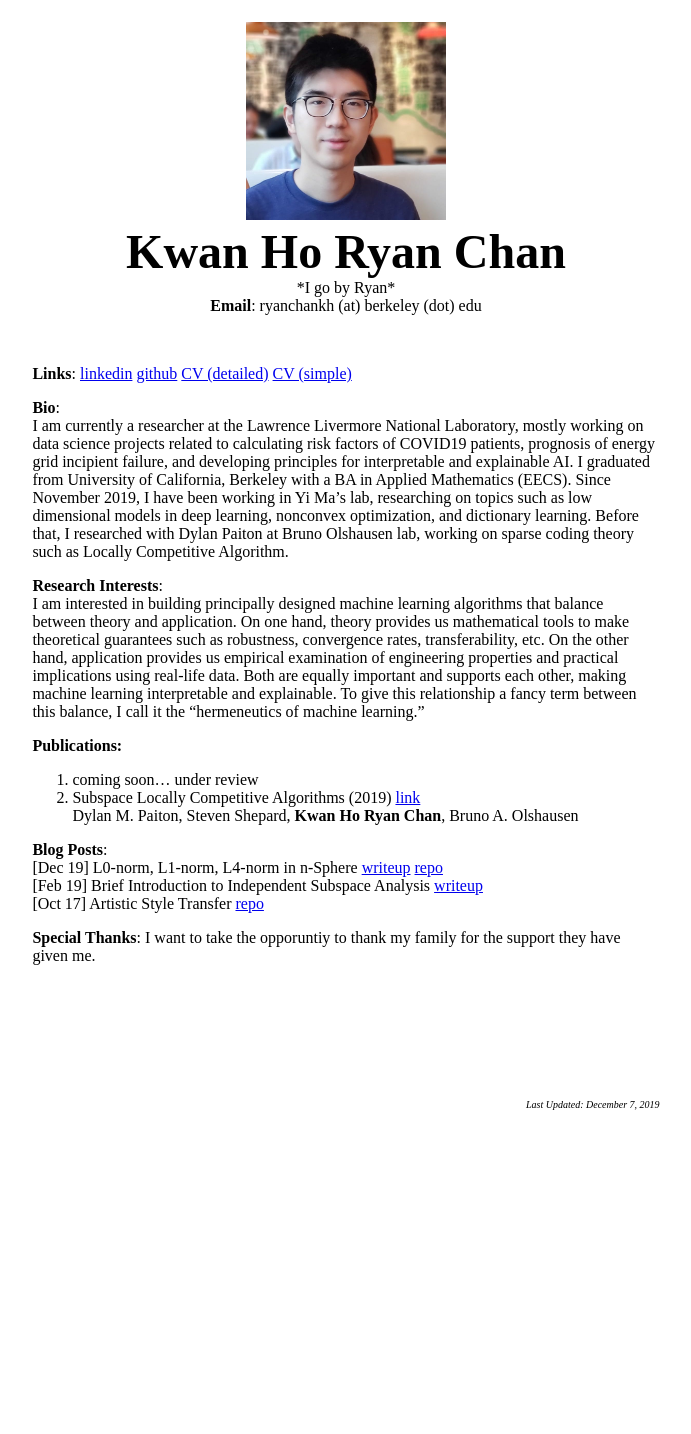
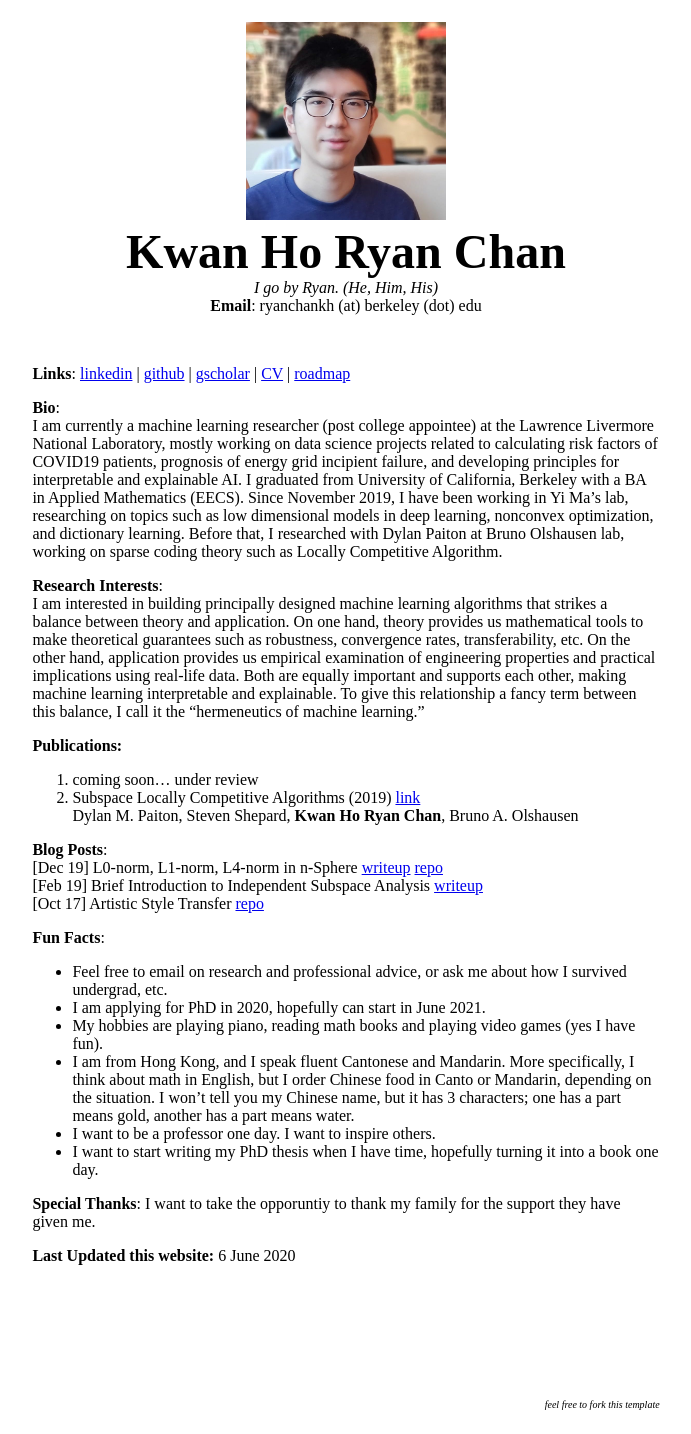
Before and after one commit to ryanchankh/ryanchankh.github.io, a Jekyll site: the page built from index.md, in a window 1280 px wide. Shown: the whole page, without its empty margins (294-985 px from the left). Built offline with Jekyll 4.4.1, drawn with Linux system fonts in a browser that asks for light colours; before the commit the page ends 1134 px from its top, so only the background shows below that.

Commit message:
add roadmap

```diff
--- a/_layouts/default.html
+++ b/_layouts/default.html
@@ -8,6 +8,6 @@
   <p></p>
 
   <footer>
-    <i><font size="1">Last Updated: December 7, 2019</font></i>
+    <i><font size="1">feel free to fork this template</font></i>
   </footer>
 </html>
--- a/index.md
+++ b/index.md
@@ -5,21 +5,22 @@
 
 <center><img src="headshot.jpg" alt="headshot" width="200"/></center>
 <center><strong><font size="10">Kwan Ho Ryan Chan</font></strong></center>
-<center>*I go by Ryan*</center>
+<center><i>I go by Ryan. (He, Him, His)</i></center>
 <center><strong>Email</strong>: ryanchankh (at) berkeley (dot) edu <br></center>
 <br>
 
 **Links**:
-[linkedin](https://www.linkedin.com/in/ryanchankh)
-[github](https://www.github.com/ryanchankh)
-[CV (detailed)](./full_cv.pdf)
-[CV (simple)](./cv.pdf)
+[linkedin](https://www.linkedin.com/in/ryanchankh) |
+[github](https://www.github.com/ryanchankh) |
+[gscholar](https://scholar.google.com/citations?user=DBXWBqcAAAAJ&hl=en) |
+[CV](./files/full_cv.pdf) |
+[roadmap](./files/roadmap.md)
 
 **Bio**: <br>
-I am currently a researcher at the Lawrence Livermore National Laboratory, mostly working on data science projects related to calculating risk factors of COVID19 patients, prognosis of energy grid incipient failure, and developing principles for interpretable and explainable AI. I graduated from University of California, Berkeley with a BA in Applied Mathematics (EECS). Since November 2019, I have been working in Yi Ma's lab, researching on topics such as low dimensional models in deep learning, nonconvex optimization, and dictionary learning. Before that, I researched with Dylan Paiton at Bruno Olshausen lab, working on sparse coding theory such as Locally Competitive Algorithm.
+I am currently a machine learning researcher (post college appointee) at the Lawrence Livermore National Laboratory, mostly working on data science projects related to calculating risk factors of COVID19 patients, prognosis of energy grid incipient failure, and developing principles for interpretable and explainable AI. I graduated from University of California, Berkeley with a BA in Applied Mathematics (EECS). Since November 2019, I have been working in Yi Ma's lab, researching on topics such as low dimensional models in deep learning, nonconvex optimization, and dictionary learning. Before that, I researched with Dylan Paiton at Bruno Olshausen lab, working on sparse coding theory such as Locally Competitive Algorithm.
 
 **Research Interests**: <br>
-I am interested in building principally designed machine learning algorithms that balance between theory and application. On one hand, theory provides us mathematical tools to make theoretical guarantees such as robustness, convergence rates, transferability, etc. On the other hand, application provides us empirical examination of engineering properties and practical implications using real-life data. Both are equally important and supports each other, making machine learning interpretable and explainable. To give this relationship a fancy term between this balance, I call it the "hermeneutics of machine learning."
+I am interested in building principally designed machine learning algorithms that strikes a balance between theory and application. On one hand, theory provides us mathematical tools to make theoretical guarantees such as robustness, convergence rates, transferability, etc. On the other hand, application provides us empirical examination of engineering properties and practical implications using real-life data. Both are equally important and supports each other, making machine learning interpretable and explainable. To give this relationship a fancy term between this balance, I call it the "hermeneutics of machine learning."
 
 **Publications:** <br>
 2. coming soon... under review<br>
@@ -37,4 +38,14 @@
 [Oct 17] Artistic Style Transfer
 [repo](https://www.github.com/ryanchankh/style_transfer)
 
+**Fun Facts**:
+- Feel free to email on research and professional advice, or ask me about how I survived undergrad, etc. <br>
+- I am applying for PhD in 2020, hopefully can start in June 2021. <br>
+- My hobbies are playing piano, reading math books and playing video games (yes I have fun). <br>
+- I am from Hong Kong, and I speak fluent Cantonese and Mandarin. More specifically, I think about math in English, but I order Chinese food in Canto or Mandarin, depending on the situation. I won't tell you my Chinese name, but it has 3 characters; one has a part means gold, another has a part means water. <br>
+- I want to be a professor one day. I want to inspire others.
+- I want to start writing my PhD thesis when I have time, hopefully turning it into a book one day.
+
 **Special Thanks**: I want to take the opporuntiy to thank my family for the support they have given me.
+
+**Last Updated this website:**  6 June 2020
```
Also changed, not shown: files/roadmap.md (added, +28 -0 lines), 6 other files.
